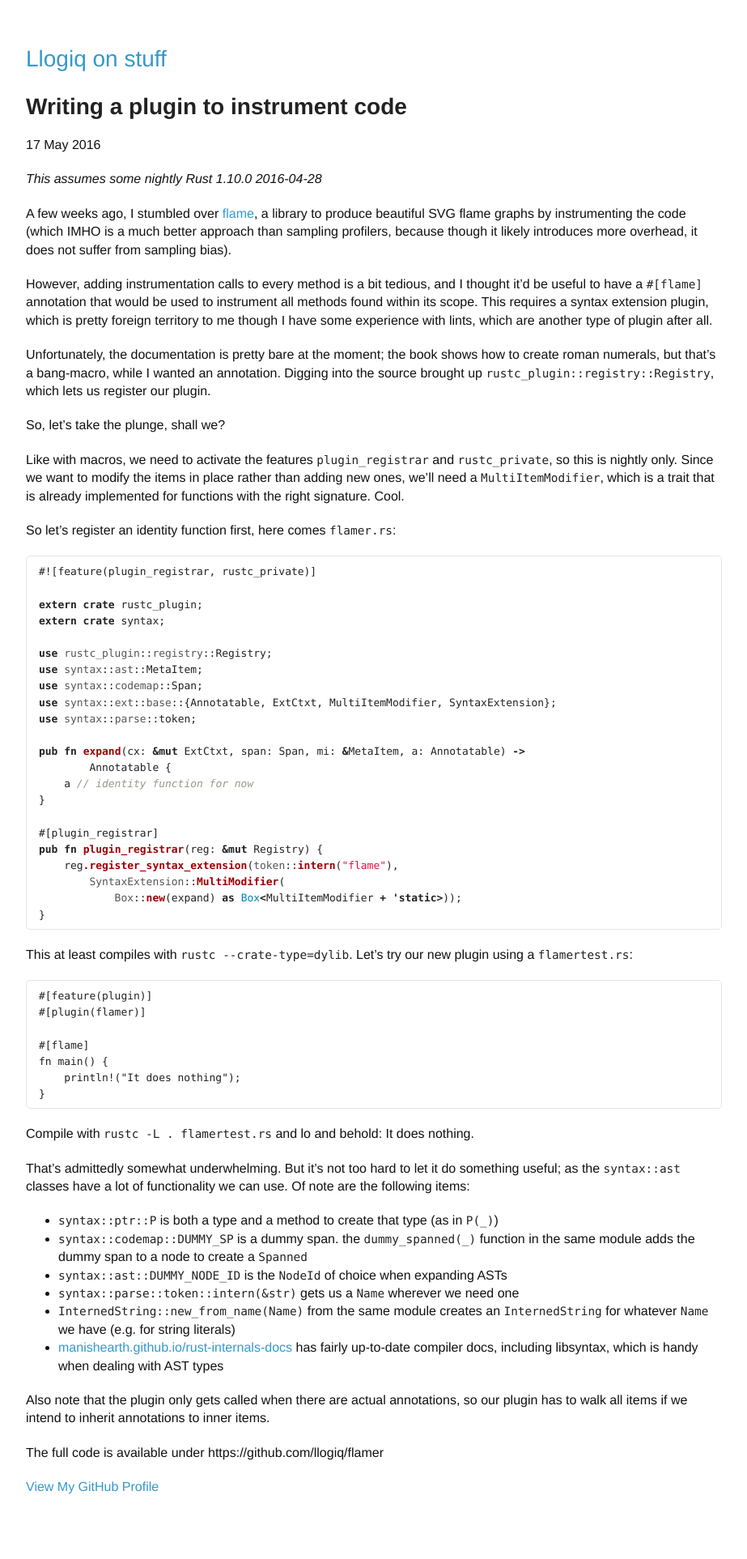
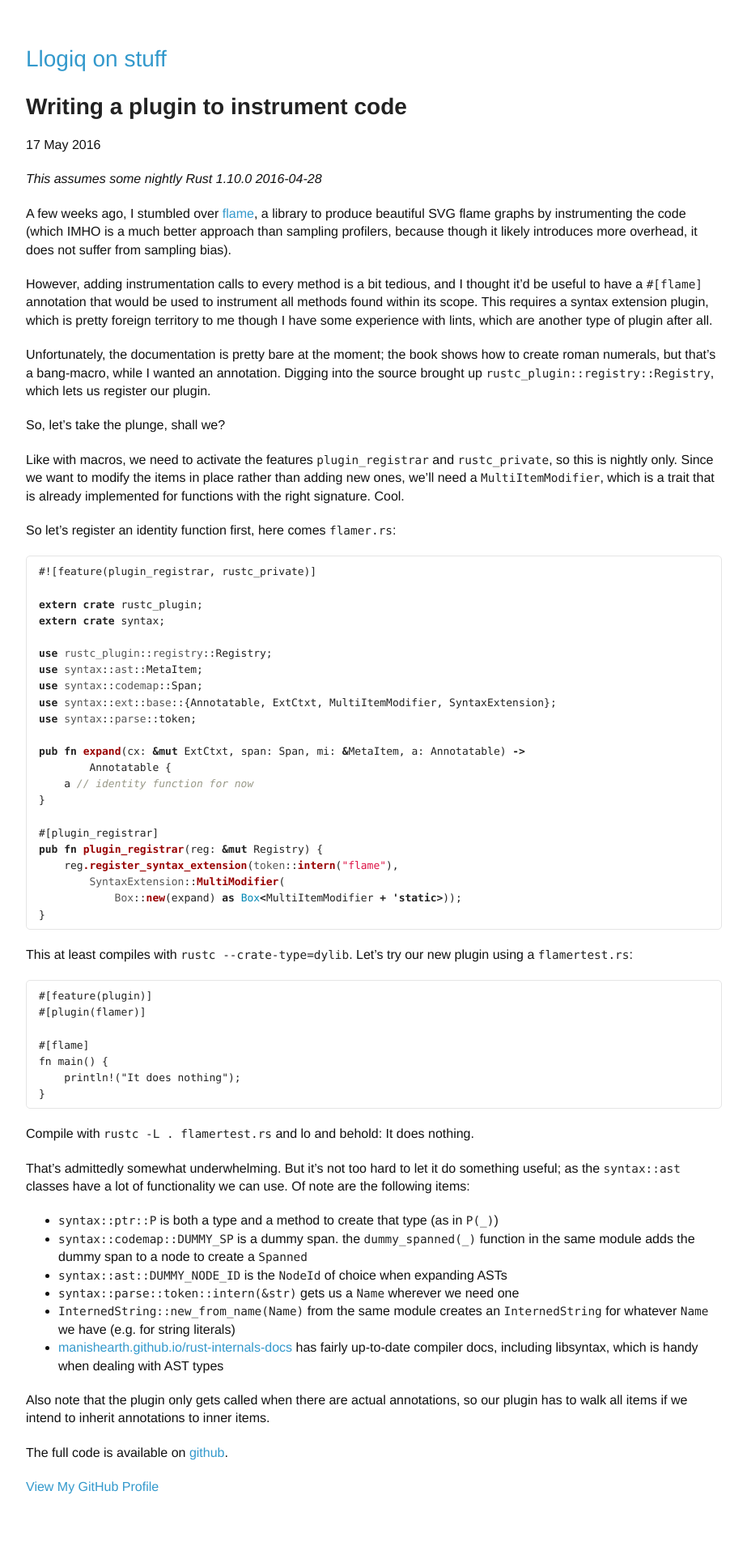
Before and after one commit to llogiq/llogiq.github.io, a Jekyll site: the page built from _posts/2016-05-17-flamer.md, in a window 1280 px wide. Shown: the whole page at 81% size, without its empty margins (178-1101 px from the left). Built offline with Jekyll 4.4.1, drawn with Linux system fonts in a browser that asks for light colours.

Commit message:
fixed link

```diff
--- a/_posts/2016-05-17-flamer.md
+++ b/_posts/2016-05-17-flamer.md
@@ -89,4 +89,4 @@ Also note that the plugin only gets called when there are actual annotations,
 so our plugin has to walk all items if we intend to inherit annotations to
 inner items.
 
-The full code is available under https://github.com/llogiq/flamer
+The full code is available on [github](https://github.com/llogiq/flamer).
```
